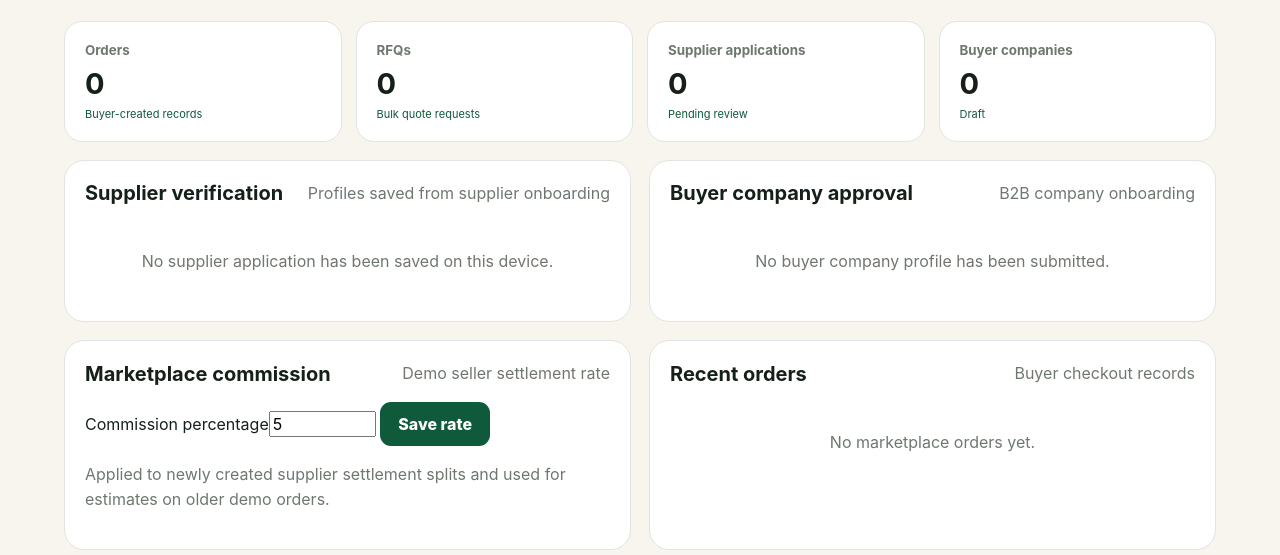
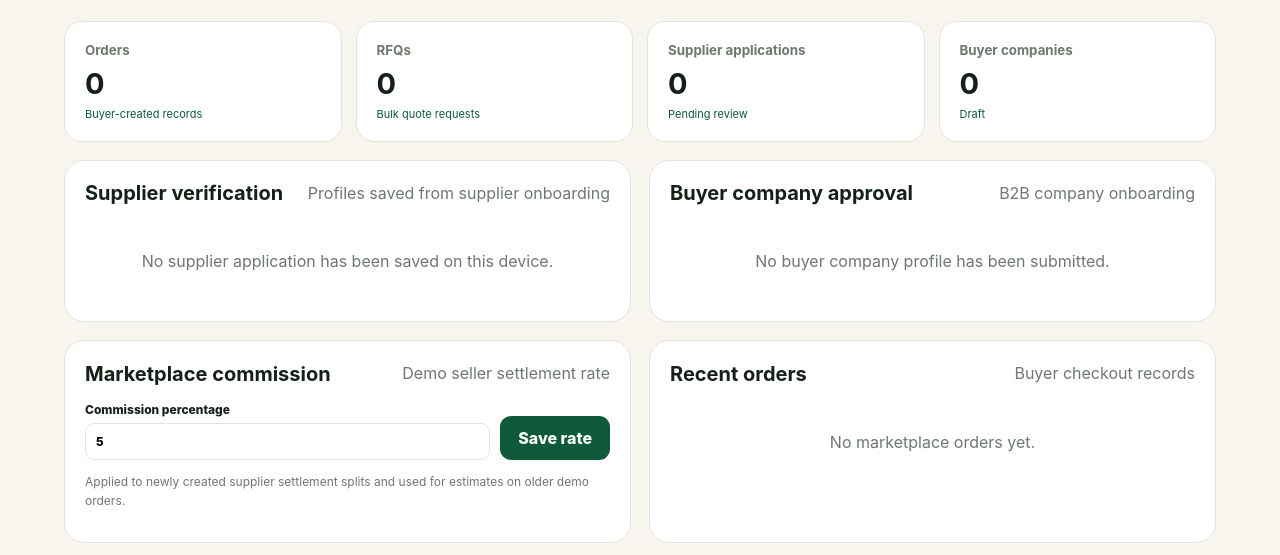
Before and after one commit to mabrig1/SupplyHQ, a plain HTML site: page admin.html in a window 1280 px wide. Shown: the part 245-800 px from the top of the page. Drawn offline with Linux system fonts and the light colour scheme.

Commit message:
Style company and commission admin controls

```diff
--- a/admin.css
+++ b/admin.css
@@ -10,3 +10,9 @@
 .admin-actions .danger{color:#a33}
 @media(max-width:900px){.admin-grid{grid-template-columns:1fr}}
 @media(max-width:640px){.admin-shell{padding:24px 15px 50px}}
+.commission-form{display:grid;grid-template-columns:1fr auto;gap:10px;align-items:end}
+.commission-form label{font-size:12px;font-weight:800}
+.commission-form input{display:block;width:100%;margin-top:6px;border:1px solid var(--line);border-radius:9px;padding:10px}
+.commission-form button{margin:0}
+.small{font-size:12px}
+@media(max-width:640px){.commission-form{grid-template-columns:1fr}}
```
